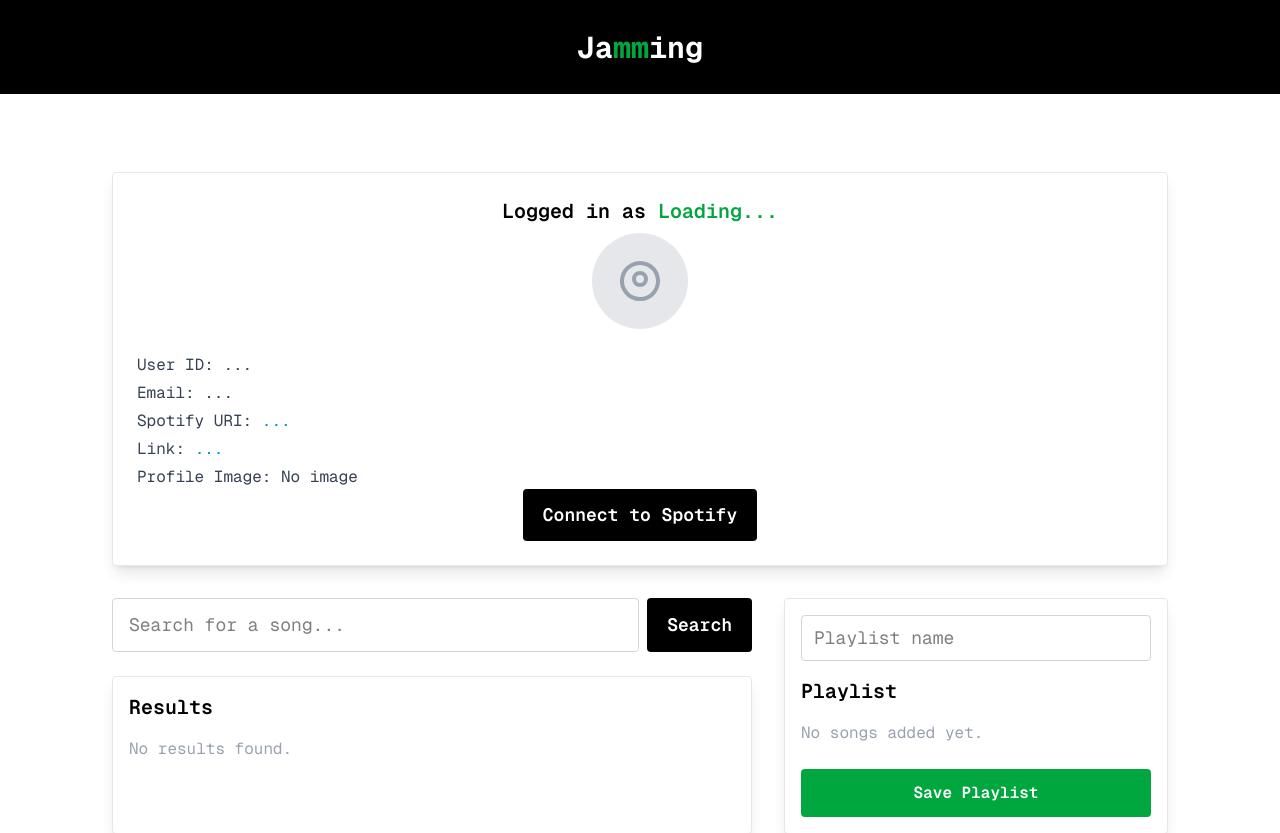
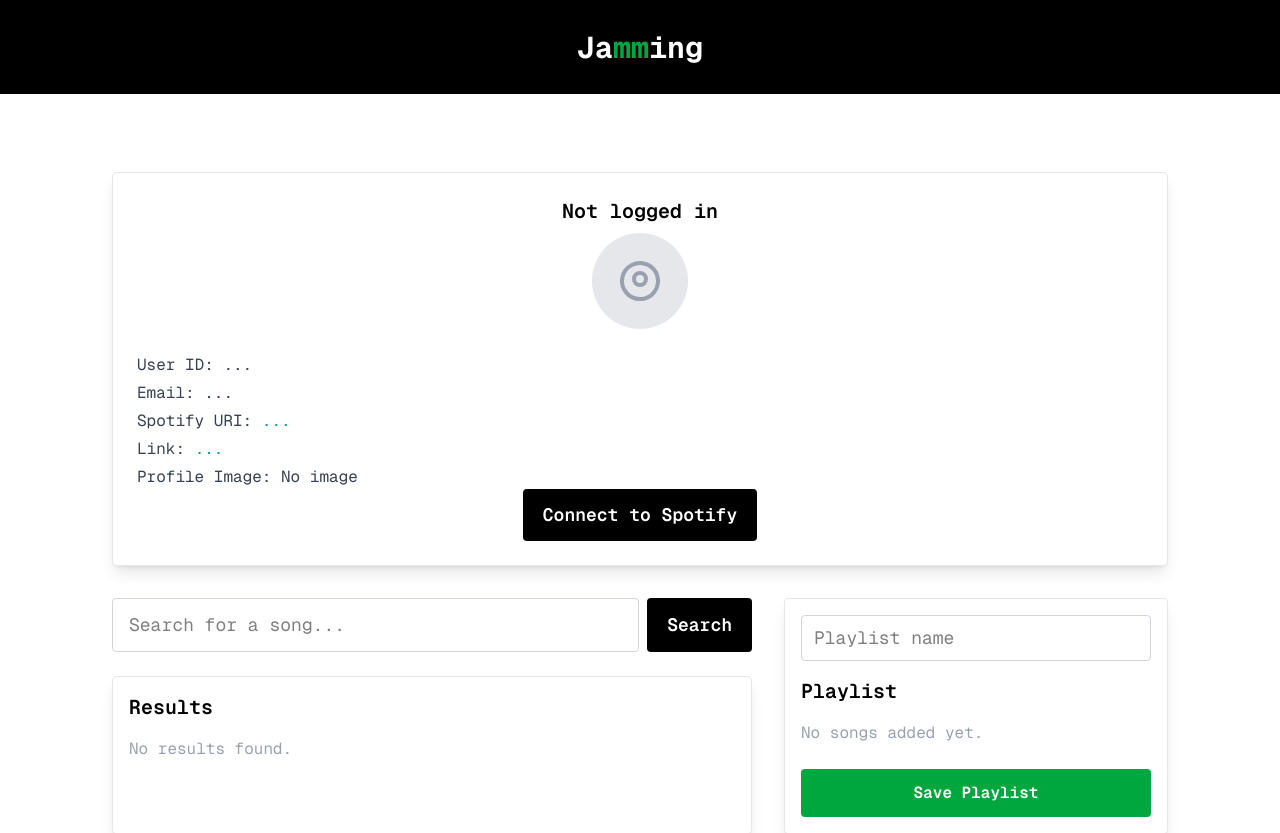
Before and after one commit to harold-hurst/jamming, a Next.js app: page / in a window 1280 px wide. Shown: the top 833 px of the page. Built offline with nearby package versions, Linux system fonts and the light colour scheme.

Commit message:
add conditional rendering of profile section

```diff
--- a/src/pages/index.js
+++ b/src/pages/index.js
@@ -16,33 +16,48 @@ const geistMono = Geist_Mono({
   subsets: ["latin"],
 });
 
+export default function Home() {
+  const [inputValue, setInputValue] = useState(""); // for the input field
+
+  const [results, setResults] = useState([]);
+
+  const [playlist, setPlaylist] = useState([]);
+  const [playlistName, setPlaylistName] = useState("");
+  const [savedPlaylists, setSavedPlaylists] = useState([]);
+
+  const [profile, setProfile] = useState(null);
+  const [code, setCode] = useState(null);
+
+  useEffect(() => {
+    const params = new URLSearchParams(window.location.search); // Get URL parameters
+    const codeFromUrl = params.get("code");
+    setCode(codeFromUrl);
+  }, []);
+
+  // Login functions
+  // =====================================================================
+
   const clientId = "7f128ca60395447889873922956dd74a"; // Replace with your client ID
 
   // step 1: handle login
   const handleLogin = async () => {
 
-  // Check if code is in the URL
-  // Create a URLSearchParams object from the query string in the page's URL
-  const params = new URLSearchParams(window.location.search); // Get URL parameters
-  const code = params.get("code");
-
-  console.log(params);
-  console.log(code);
 
     if (!code) {
-
+      alert("if block");
       // If no code is present, redirect to the Spotify authorization page
       redirectToAuthCodeFlow(clientId);
     } else {
       alert("else block");
       const accessToken = getAccessToken(clientId, code);
       const profile = fetchProfile(accessToken);
-    populateUI(profile);
+      setProfile(profile);
+      populateUI();
     }
   };
 
-
   // step 2: redirect to auth code flow
+  // =====================================================================
   async function redirectToAuthCodeFlow(clientId) {
     const verifier = generateCodeVerifier(128);
     const challenge = await generateCodeChallenge(verifier);
@@ -80,9 +95,7 @@ async function generateCodeChallenge(codeVerifier) {
       .replace(/=+$/, "");
   }
 
-
   // =====================================================================
-
 
   async function getAccessToken(clientId, code) {
     const verifier = localStorage.getItem("verifier");
@@ -113,7 +126,7 @@ async function fetchProfile(token) {
     return await result.json();
   }
 
-function populateUI(profile) {
+  function populateUI() {
     document.getElementById("displayName").innerText = profile.display_name;
     if (profile.images[0]) {
       const profileImage = new Image(200, 200);
@@ -131,17 +144,10 @@ function populateUI(profile) {
     document.getElementById("url").setAttribute("href", profile.href);
   }
 
-export default function Home() {
-  const [inputValue, setInputValue] = useState(""); // for the input field
+  // =====================================================================
 
-  const [results, setResults] = useState([]);
-
-  const [playlist, setPlaylist] = useState([]);
-  const [playlistName, setPlaylistName] = useState("");
-  const [savedPlaylists, setSavedPlaylists] = useState([]);
-
-  const [profile, setProfile] = useState(null);
-
+  // App functions
+  // =====================================================================
   // Filter results based on search term
   const filteredResults = results.filter(
     (song) =>
@@ -210,11 +216,13 @@ export default function Home() {
             className="bg-white rounded shadow-lg border border-gray-200 p-6 w-full flex flex-col items-center"
           >
             <h2 className="text-xl font-semibold mb-2">
-              Logged in as{" "}
-              <span id="displayName" className="text-green-600">
-                {profile ? profile.display_name : "Loading..."}
-              </span>
+
+                {profile
+                  ? `Logged in as <span id="displayName" className="text-green-600">${profile.display_name}</span>`
+                  : "Not logged in"}
+
             </h2>
+
             <span id="avatar" className="mb-4">
               {profile && profile.images && profile.images.length > 0 ? (
                 <img
```
Lines whose indentation alone changed are shown as unchanged.
